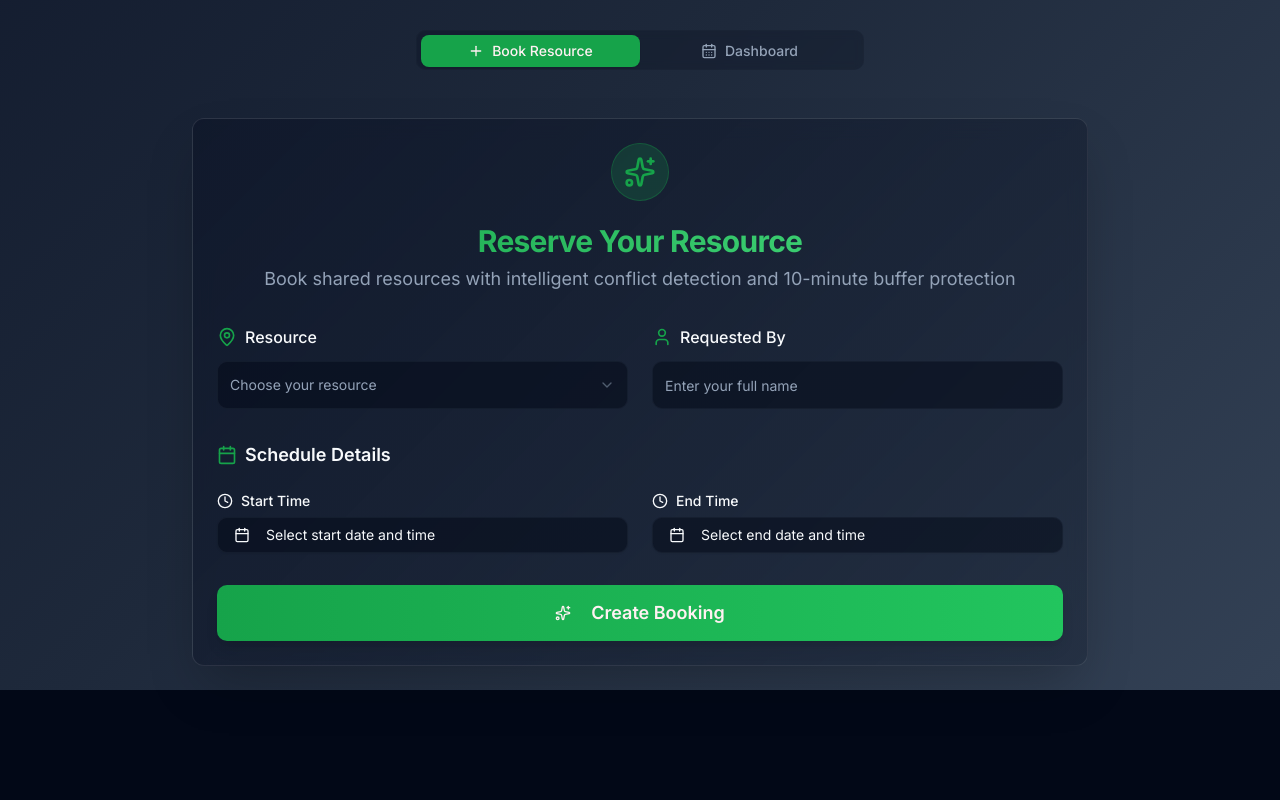
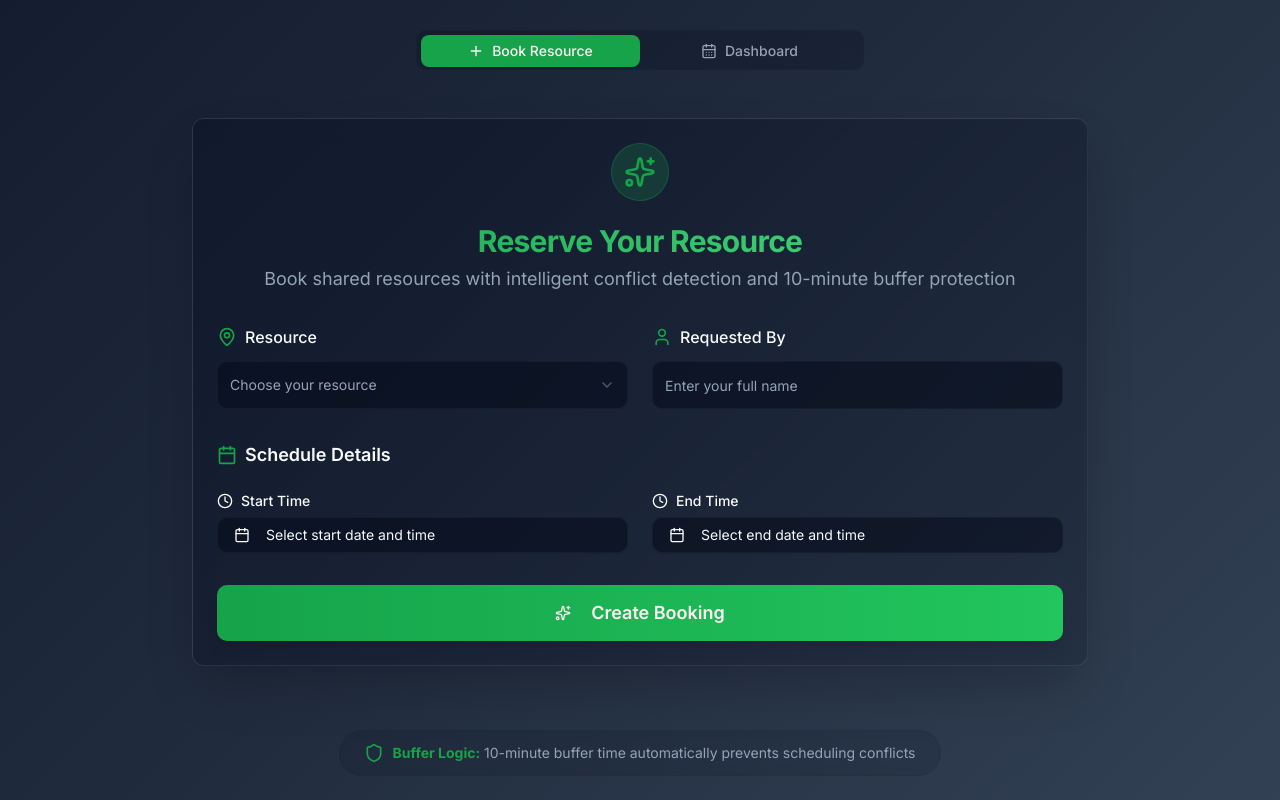
Before and after one commit to wolfiee42/resource-booking-system, a Next.js app: page / in a window 1280 px wide. Shown: the part 451-1251 px from the top of the page. Before the commit the page ends 1141 px from the top, so only its background shows below. Built offline with nearby package versions, Linux system fonts and the light colour scheme.

Commit message:
chore: fixed some bugs.

```diff
--- a/app/page.tsx
+++ b/app/page.tsx
@@ -83,6 +83,17 @@ export default function Home() {
             <BookingDashboard refreshTrigger={refreshTrigger} />
           </TabsContent>
         </Tabs>
+
+        {/* Footer Info */}
+        <div className="mt-16 text-center">
+          <div className="inline-flex items-center gap-2 px-6 py-3 rounded-full bg-background/10 backdrop-blur-sm border border-border/20">
+            <Shield className="h-5 w-5 text-primary" />
+            <span className="text-sm text-muted-foreground">
+              <strong className="text-primary">Buffer Logic:</strong> 10-minute
+              buffer time automatically prevents scheduling conflicts
+            </span>
+          </div>
+        </div>
       </div>
     </div>
   );
--- a/lib/booking-store.ts
+++ b/lib/booking-store.ts
@@ -5,16 +5,16 @@ let bookings: TBooking[] = [
   {
     id: "1",
     resource: "DSLR Camera Kit",
-    startTime: new Date(Date.now() + 2 * 60 * 60 * 1000).toISOString(), // 2 hours from now
-    endTime: new Date(Date.now() + 3 * 60 * 60 * 1000).toISOString(), // 3 hours from now
+    startTime: new Date("2025-07-23T14:00:00").toISOString(),
+    endTime: new Date("2025-07-23T15:00:00").toISOString(),
     requestedBy: "Jhankar Mahbub",
     createdAt: new Date().toISOString(),
   },
   {
     id: "2",
     resource: "Meeting Pod",
-    startTime: new Date(Date.now() + 4 * 60 * 60 * 1000).toISOString(), // 4 hours from now
-    endTime: new Date(Date.now() + 5 * 60 * 60 * 1000).toISOString(), // 5 hours from now
+    startTime: new Date("2025-07-24T10:00:00").toISOString(),
+    endTime: new Date("2025-07-24T11:00:00").toISOString(),
     requestedBy: "HM Nayem",
     createdAt: new Date().toISOString(),
   },
```
